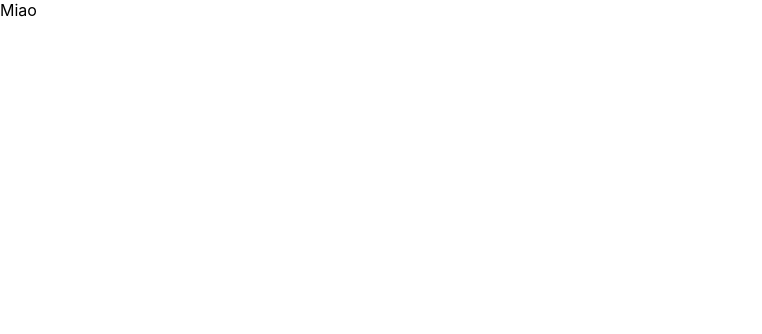
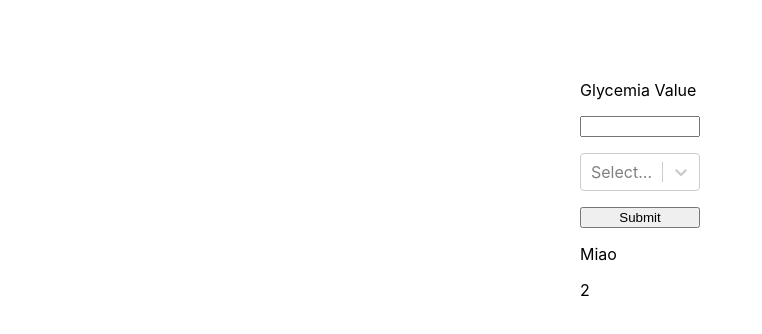
Before and after one commit to CarlinoCalogero/foodApp, a Next.js app: page / in a window 1280 px wide. Shown: the top 334 px of the page, without its empty margins (0-762 px from the left). Built offline with nearby package versions, Linux system fonts and the light colour scheme.

Commit message:
working of food combination logic

```diff
--- /dev/null
+++ b/clientlib/utils.ts
@@ -0,0 +1,16 @@
+import { Food } from "@/types/Food";
+import foods from "content/foods.json"
+
+export function getAllFood() {
+    return foods;
+}
+
+export function getFoodsFromId(foodsId: number[]) {
+    let foodsFromId: Food[] = [];
+    foodsId.forEach((id) => {
+        const foundFood = foods.find(food => food.foodId === id)
+        if (foundFood)
+            foodsFromId.push(foundFood)
+    })
+    return foodsFromId;
+}
--- /dev/null
+++ b/components/RenderFoodsCombinations.tsx
@@ -0,0 +1,10 @@
+interface RenderFoodsCombinationsProps {}
+
+export function RenderFoodsCombinations({}: RenderFoodsCombinationsProps) {
+  return (
+    <div>
+      Miao
+      <p>2</p>
+    </div>
+  );
+}
--- a/content/foods.json
+++ b/content/foods.json
@@ -1,28 +1,14 @@
 [
     {
-        "foodId": 2,
-        "foodName": "Riso",
-        "foodsAllowedCombinations": [
-            2,
-            3,
-            4
-        ],
-        "foodsNotAllowedCombinations": [
-            5,
-            7,
-            9
-        ]
+        "foodId": 1,
+        "foodName": "Riso"
     },
     {
-        "foodId": 4,
-        "foodName": "Miele",
-        "foodsAllowedCombinations": [
-            2,
-            7
-        ],
-        "foodsNotAllowedCombinations": [
-            5,
-            1
-        ]
+        "foodId": 2,
+        "foodName": "Miele"
+    },
+    {
+        "foodId": 3,
+        "foodName": "Piselli"
     }
 ]
--- a/package.json
+++ b/package.json
@@ -13,11 +13,14 @@
     "@types/node": "18.14.1",
     "@types/react": "18.0.28",
     "@types/react-dom": "18.0.11",
+    "@types/react-select": "^5.0.1",
     "eslint": "8.34.0",
     "eslint-config-next": "13.1.6",
     "next": "13.1.6",
     "react": "18.2.0",
     "react-dom": "18.2.0",
-    "typescript": "4.9.5"
+    "react-select": "^5.7.0",
+    "typescript": "4.9.5",
+    "write-json-file": "^5.0.0"
   }
 }
--- /dev/null
+++ b/pages/index.module.css
@@ -0,0 +1,14 @@
+.container {
+  display: flex;
+  flex-direction: column;
+  justify-content: center;
+  align-items: center;
+  margin: auto;
+  padding-top: 5rem;
+}
+
+.form {
+  display: flex;
+  flex-direction: column;
+  gap: 1rem;
+}
--- a/pages/index.tsx
+++ b/pages/index.tsx
@@ -1,8 +1,102 @@
+import { getAllFood, getFoodsFromId } from "@/clientlib/utils";
+import { RenderFoodsCombinations } from "@/components/RenderFoodsCombinations";
+import { Food, FoodCombination } from "@/types/Food";
+import { useEffect, useState } from "react";
+import ReactSelect from "react-select";
+import styles from "./index.module.css";
+
+function parseFoodForForm() {
+  //take all foods data
+  const foods = getAllFood();
+  //parse the food data into an array that can be fed to the ReactSelect component
+  let foodOptions: any = [];
+  foods.map((food) => {
+    foodOptions.push({ value: `${food.foodId}`, label: `${food.foodName}` });
+  });
+  return foodOptions;
+}
+
 export default function Home() {
+  const [selectedOption, setSelectedOption] = useState<any>([]);
+
+  const [combinations, setCombinations] = useState<FoodCombination[]>([]);
+
+  // Handles the submit event on form submit.
+  function handleSubmit(event: any) {
+    // Stop the form from submitting and refreshing the page.
+    event.preventDefault();
+
+    // Get data from the form.
+    const data = {
+      glycemiaValue: event.target.glycemiaValueTarget.value,
+    };
+
+    //******START*******
+    //food combination logic
+    if (data.glycemiaValue < 140) {
+      //if true all foods combinations are allowed
+
+      //fetch food data
+      let foodsId: number[] = [];
+      selectedOption.map((option: { value: string; label: string }) => {
+        foodsId.push(Number(option.value));
+      });
+      const selectedFoods = getFoodsFromId(foodsId);
+
+      //update food combinations
+      if (combinations.length === 0) {
+        //if true there are no combinations yet so we can populate it from scratch
+
+        //first let's populate a new array
+        let newCombinations: FoodCombination[] = [];
+        selectedFoods.forEach((food) =>
+          newCombinations.push({
+            food: food,
+            foodsAllowedCombinations: selectedFoods.filter(
+              (selectedFood) => selectedFood != food
+            ),
+            foodsNotAllowedCombinations: [],
+          })
+        );
+
+        //let's now update the state
+        return setCombinations(newCombinations);
+      } else {
+        //if false there are already combinations so we need to understed if some combination are already present
+      }
+    }
+  }
+
+  useEffect(() => {
+    console.log("updated", combinations);
+  }, [combinations]);
 
   return (
-    <>
-      Miao
-    </>
-  )
+    <div className={styles.container}>
+      <form onSubmit={handleSubmit} className={styles.form}>
+        <label htmlFor="glycemiaValue">Glycemia Value</label>
+        <input
+          type="number"
+          id="glycemiaValue"
+          name="glycemiaValueTarget"
+          min={0}
+          max={400}
+          step={1}
+          required
+        />
+
+        <ReactSelect
+          defaultValue={selectedOption}
+          onChange={setSelectedOption}
+          options={parseFoodForForm()}
+          instanceId={"foods"}
+          isMulti
+        />
+
+        <button type="submit">Submit</button>
+
+        <RenderFoodsCombinations />
+      </form>
+    </div>
+  );
 }
--- a/styles/globals.css
+++ b/styles/globals.css
@@ -17,8 +17,8 @@ body {
 }
 
 /* Responsive layout */
-@media (max-width: 800px) {}
-
+@media (max-width: 800px) {
+}
 
 @media (prefers-color-scheme: dark) {
   html {
@@ -29,5 +29,4 @@ body {
     color: #e3e3e3;
     background: #131217;
   }
-
 }
```
Also changed, not shown: types/Food.ts (+6 -2 lines), 1 other file (tests, documents, lock files or other folders).
